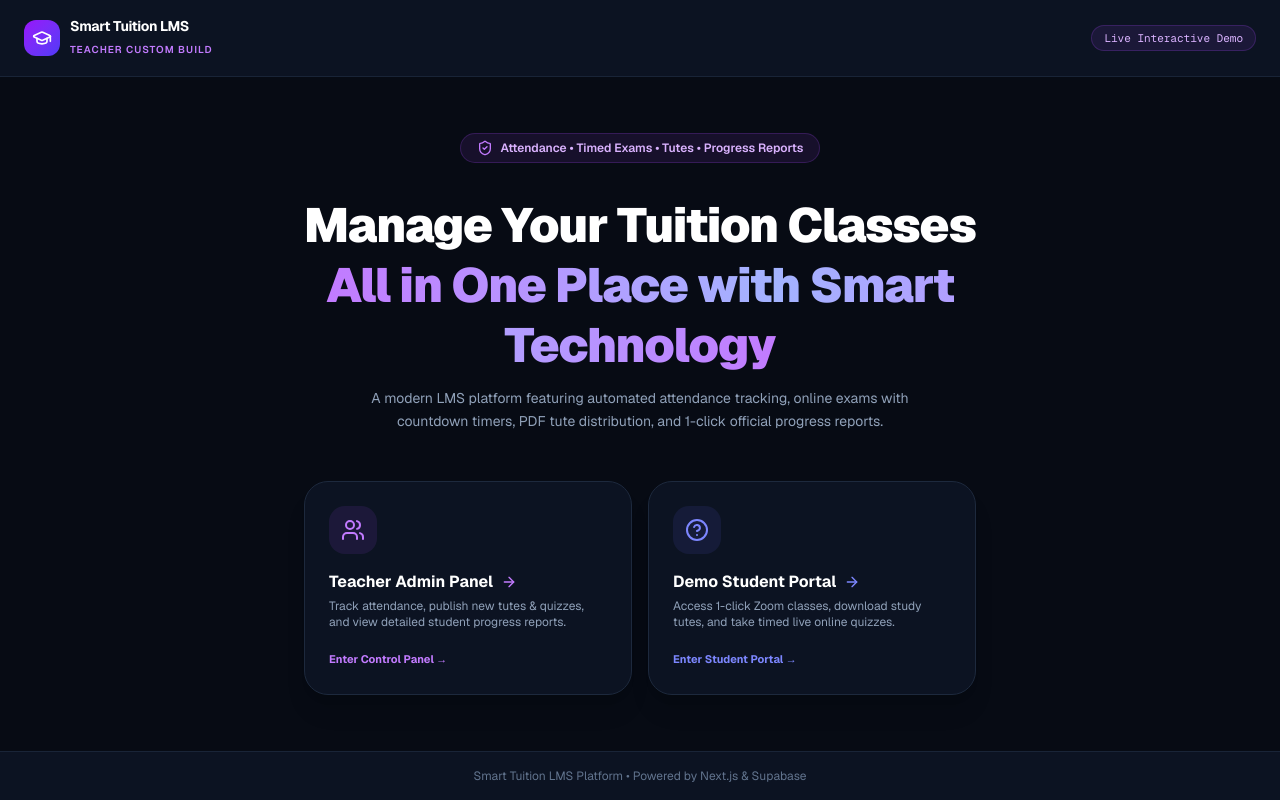
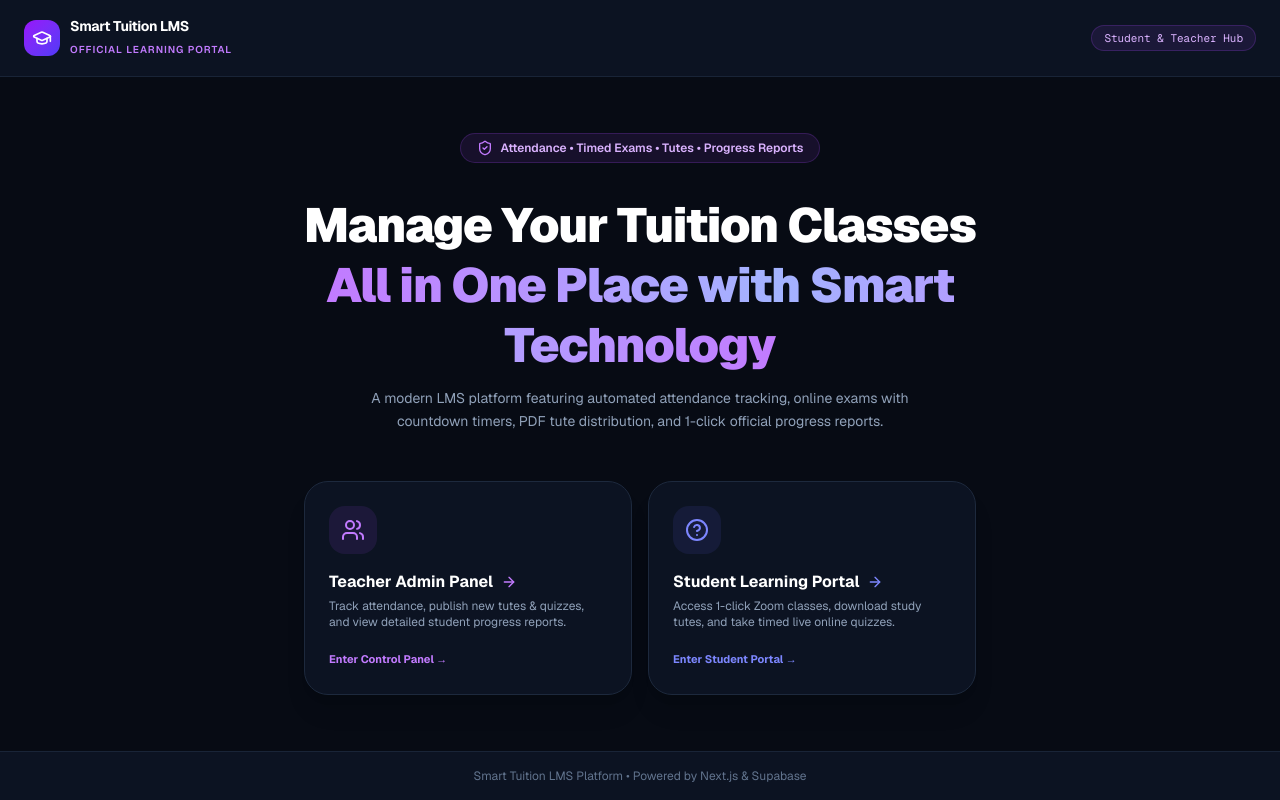
Before and after one commit to brandexlankan-commits/teacher-custom-lms, a Next.js app: page / in a window 1280 px wide. Built offline with nearby package versions, Linux system fonts and the light colour scheme.

Commit message:
Finalize production metadata and remove demo labels

```diff
--- a/app/layout.tsx
+++ b/app/layout.tsx
@@ -13,8 +13,9 @@ const geistMono = Geist_Mono({
 });
 
 export const metadata: Metadata = {
-  title: "Create Next App",
-  description: "Generated by create next app",
+  title: "Smart Tuition LMS | Official Online Learning Portal",
+  description:
+    "Official Learning Management System for Live Zoom Classes, Study Tutes, Past Lesson Recordings, and Timed Online Exams.",
 };
 
 export default function RootLayout({ children }: LayoutProps<"/">) {
--- a/app/page.tsx
+++ b/app/page.tsx
@@ -16,12 +16,12 @@ export default function HomePage() {
           </div>
           <div>
             <h1 className="font-bold text-sm tracking-tight text-white">Smart Tuition LMS</h1>
-            <span className="text-[10px] text-purple-400 uppercase tracking-widest font-semibold">Teacher Custom Build</span>
+            <span className="text-[10px] text-purple-400 uppercase tracking-widest font-semibold">Official Learning Portal</span>
           </div>
         </div>
 
         <span className="text-[11px] font-mono px-3 py-1 rounded-full bg-purple-500/10 border border-purple-500/20 text-purple-300">
-          Live Interactive Demo
+          Student & Teacher Hub
         </span>
       </header>
 
@@ -45,7 +45,7 @@ export default function HomePage() {
           </p>
         </div>
 
-        {/* 2 Quick Demo Action Cards */}
+        {/* 2 Quick Portal Action Cards */}
         <div className="grid grid-cols-1 sm:grid-cols-2 gap-4 max-w-2xl mx-auto pt-4 text-left">
 
           {/* Card 1: Teacher Control Panel */}
@@ -80,7 +80,7 @@ export default function HomePage() {
             </div>
             <div>
               <h3 className="font-bold text-base text-white flex items-center gap-2">
-                <span>Demo Student Portal</span>
+                <span>Student Learning Portal</span>
                 <ArrowRight className="w-4 h-4 group-hover:translate-x-1 transition text-indigo-400" />
               </h3>
               <p className="text-xs text-slate-400 mt-1">
```
